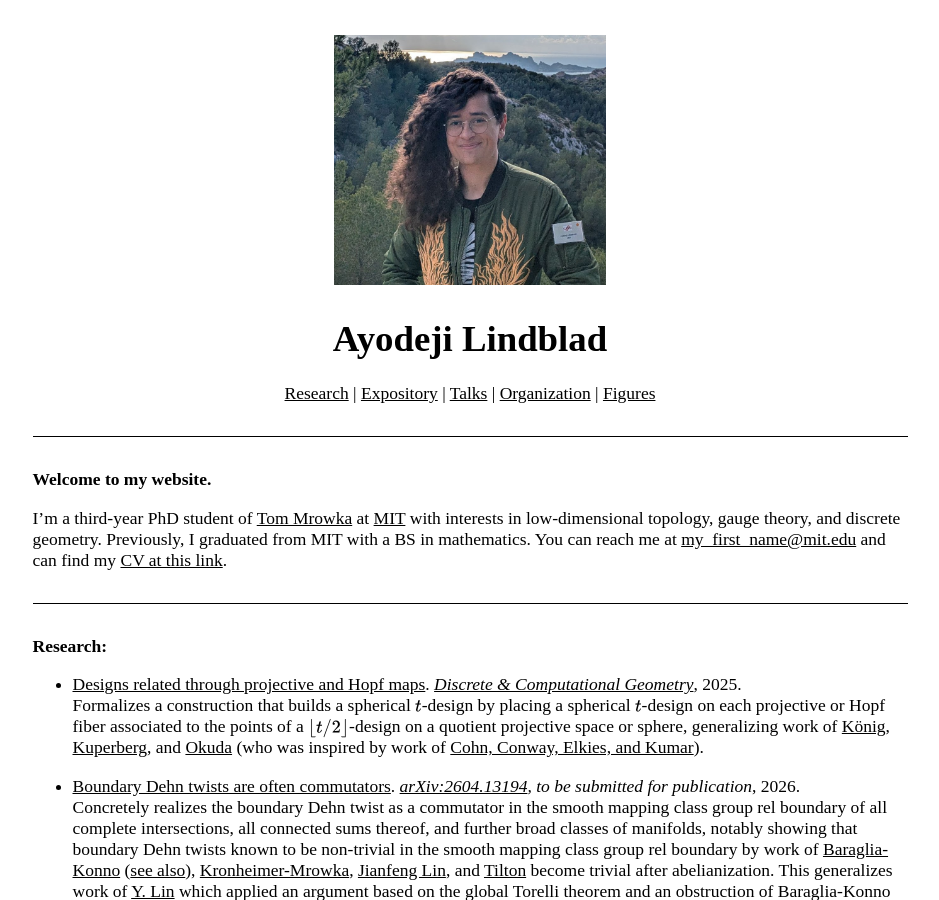
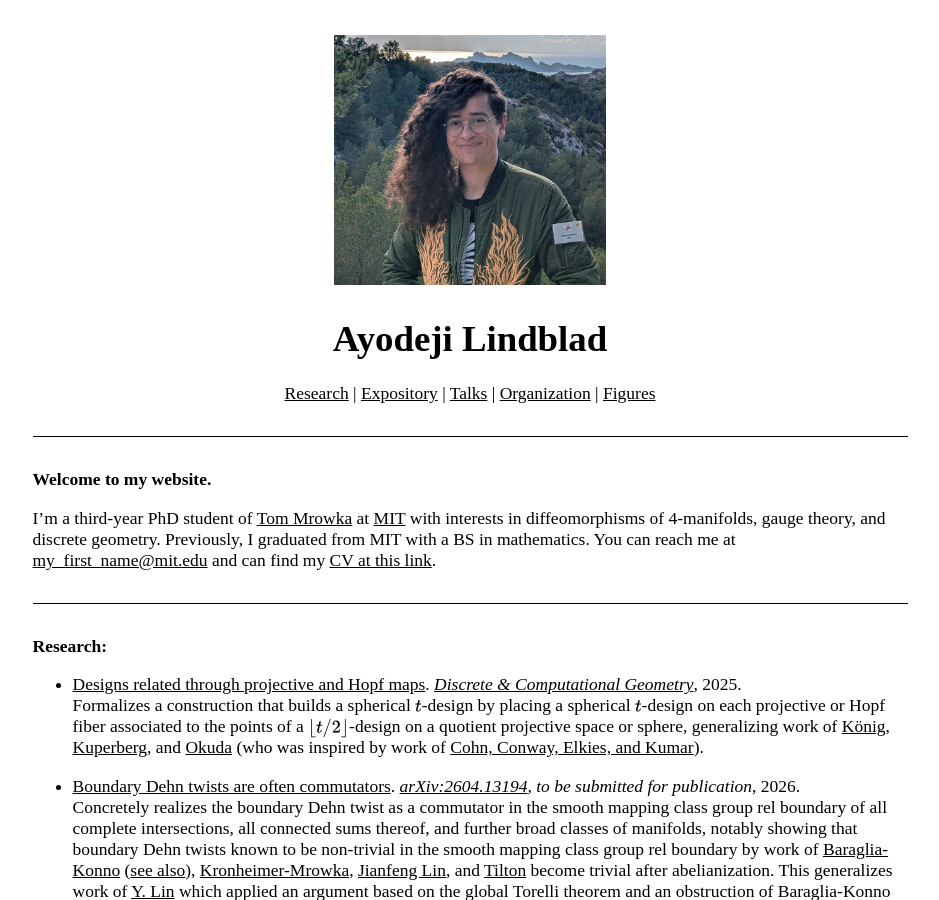
Before and after one commit to AyodejiLindblad/AyodejiLindblad.github.io, a Jekyll site: the page built from index.md, in a window 1280 px wide and 900 px high. Shown: the whole window, without its empty margins (170-1109 px from the left). Built offline with Jekyll 4.4.1, drawn with Linux system fonts in a browser that asks for light colours; some web fonts are replaced.

Commit message:
diffeomorphisms

```diff
--- a/index.md
+++ b/index.md
@@ -30,7 +30,7 @@ layout: default
 
 **Welcome to my website.**
 
-I'm a third-year PhD student of [Tom Mrowka](https://math.mit.edu/~mrowka/) at [MIT](https://math.mit.edu/directory/profile.html?pid=2594) with interests in low-dimensional topology, gauge theory, and discrete geometry. Previously, I graduated from MIT with a BS in mathematics. You can reach me at [my_first_name@mit.edu](mailto:my_first_name@mit.edu) and can find my [CV at this link](Ayodeji-Lindblad-CV.pdf).
+I'm a third-year PhD student of [Tom Mrowka](https://math.mit.edu/~mrowka/) at [MIT](https://math.mit.edu/directory/profile.html?pid=2594) with interests in diffeomorphisms of 4-manifolds, gauge theory, and discrete geometry. Previously, I graduated from MIT with a BS in mathematics. You can reach me at [my_first_name@mit.edu](mailto:my_first_name@mit.edu) and can find my [CV at this link](Ayodeji-Lindblad-CV.pdf).
 
 
 ---
```
